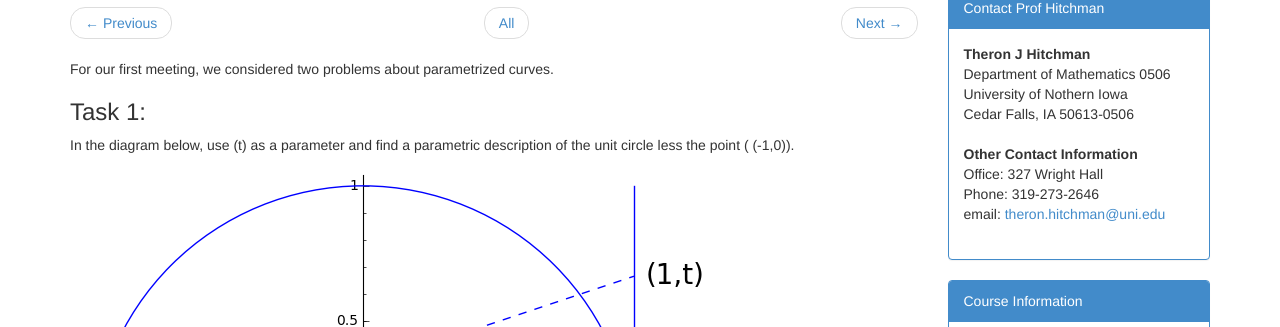
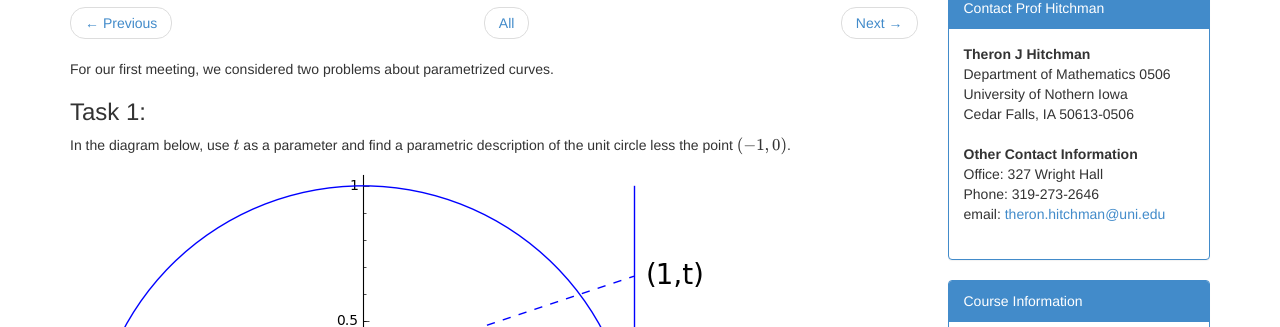
Before and after one commit to theronhitchman/differential-geometry, a Jekyll site: the page built from _posts/2015-01-14-first-day.md, in a window 1280 px wide and 900 px high. Shown: the part 193-520 px from the top of the window. Built offline with Jekyll 4.4.1, drawn with Linux system fonts in a browser that asks for light colours; nearby versions of some CDN libraries; formulas are drawn with MathJax 3.

```diff
--- a/_posts/2015-01-14-first-day.md
+++ b/_posts/2015-01-14-first-day.md
@@ -7,8 +7,8 @@ For our first meeting, we considered two problems about parametrized curves.
 
 ### Task 1:
 
-In the diagram below, use \(t\) as a parameter and find a parametric description
-of the unit circle less the point \( (-1,0)\).
+In the diagram below, use \\(t\\) as a parameter and find a parametric description
+of the unit circle less the point \\( (-1,0)\\).
 
 ![Task 1]({{site.baseurl}}/images/task1.png)
 
```
